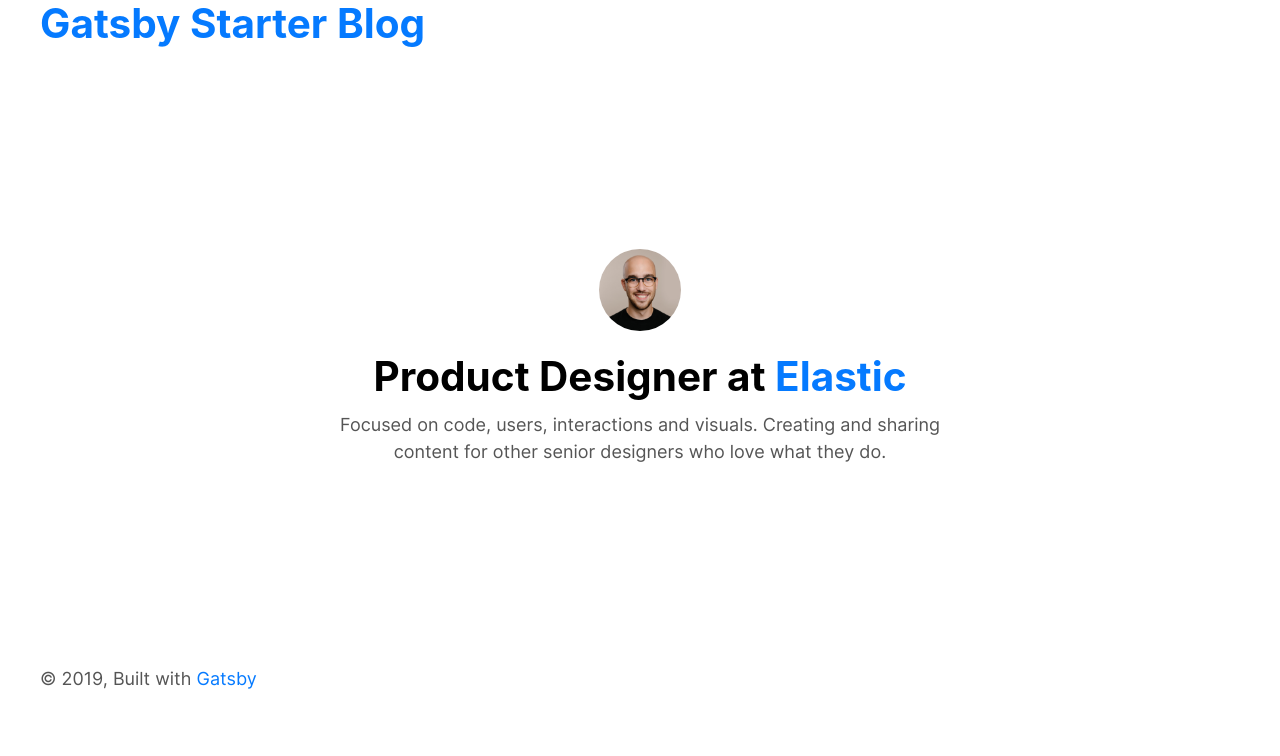
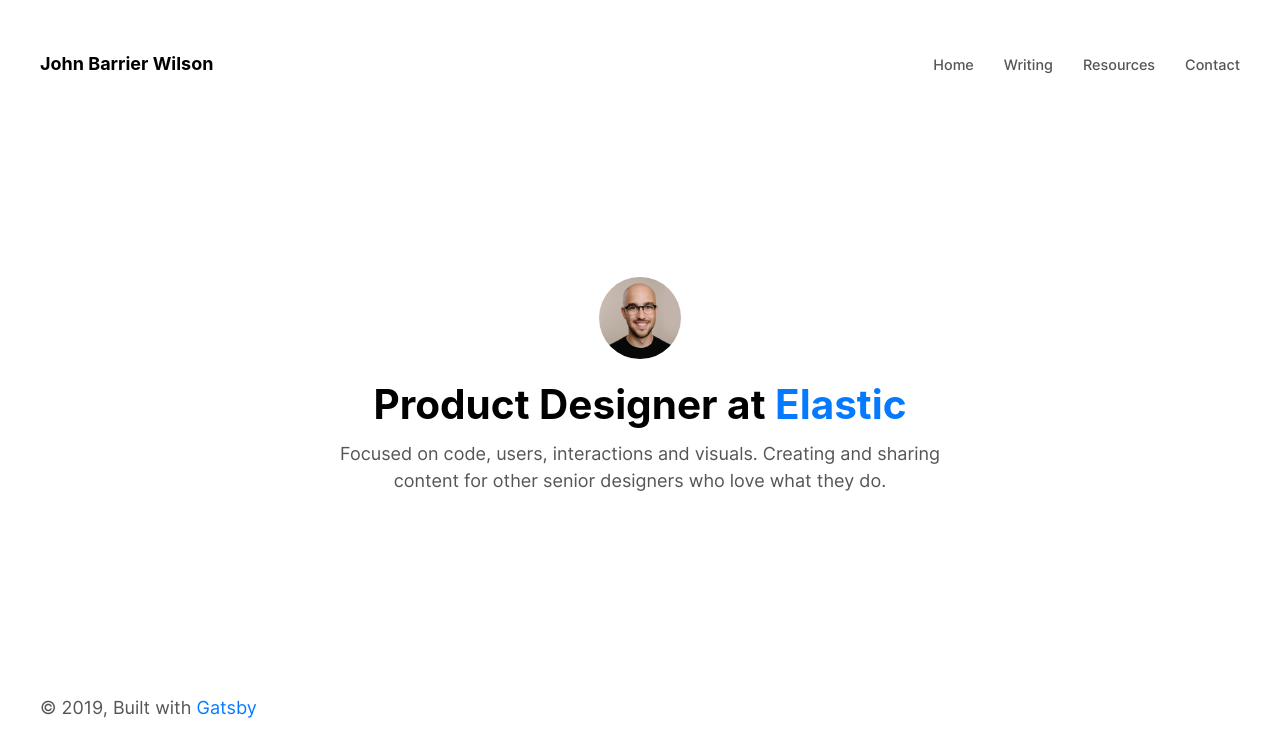
Before and after one commit to johnbarrierwilson/site-2020, a Gatsby site: page / in a window 1280 px wide. Built offline with nearby package versions, Linux system fonts and the light colour scheme; Gatsby itself is replaced by a stand-in of ours; a web font is replaced by a local one.

Commit message:
Add navigation

```diff
--- a/src/components/layout.js
+++ b/src/components/layout.js
@@ -5,15 +5,21 @@ class Layout extends React.Component {
   render() {
     const { location, title, children } = this.props
     const rootPath = `${__PATH_PREFIX__}/`
-    let header
+    let header, navigation
 
     if (location.pathname === rootPath) {
       header = (
-        <h1>
-          <Link to={`/`}>
-            {title}
-          </Link>
-        </h1>
+        <Link to="/" className="logo">
+          John Barrier Wilson
+        </Link>
+      )
+      navigation = (
+        <nav className="navigation">
+          <Link to="/">Home</Link>
+          <Link to="#">Writing</Link>
+          <Link to="#">Resources</Link>
+          <Link to="#">Contact</Link>
+        </nav>
       )
     } else {
       header = (
@@ -21,11 +27,23 @@ class Layout extends React.Component {
           <Link to={`/`}>{title}</Link>
         </h3>
       )
+      navigation = (
+        <nav className="navigation">
+          <Link to="/">Home</Link>
+          <Link to="#">Writing</Link>
+          <Link to="#">Resources</Link>
+          <Link to="#">Contact</Link>
+        </nav>
+      )
     }
+
     return (
       <div className="row">
-        <div className="cell">
-          <header>{header}</header>
+        <div className="cell well">
+          <header className="header">
+            <div>{header}</div>
+            <div>{navigation}</div>
+          </header>
           <main>{children}</main>
           <footer>
             © {new Date().getFullYear()}, Built with
--- a/src/styles/application.scss
+++ b/src/styles/application.scss
@@ -19,6 +19,9 @@
 
 @import "components/avatar";
 @import "components/cell";
+@import "components/header";
+@import "components/logo";
+@import "components/navigation";
 @import "components/row";
 @import "components/well";
 
--- /dev/null
+++ b/src/styles/components/_header.scss
@@ -0,0 +1,20 @@
+// *************************************
+//
+//   Header
+//   -> Logo + navigation container
+//
+// *************************************
+
+.header {
+  display: flex;
+  flex-flow: row nowrap;
+  justify-content: space-between;
+}
+
+// -------------------------------------
+//   Large Comment
+// -------------------------------------
+
+// ----- Standard Comment ----- //
+
+// Small Comment
--- /dev/null
+++ b/src/styles/components/_logo.scss
@@ -0,0 +1,24 @@
+// *************************************
+//
+//   Logo
+//   -> Upper left branding
+//
+// *************************************
+
+.logo {
+  color: $c-black;
+  font-size: 1rem;
+  font-weight: 700;
+  &:hover,
+  &:focus {
+    color: $c-blue;
+  }
+}
+
+// -------------------------------------
+//   Large Comment
+// -------------------------------------
+
+// ----- Standard Comment ----- //
+
+// Small Comment
--- /dev/null
+++ b/src/styles/components/_navigation.scss
@@ -0,0 +1,26 @@
+// *************************************
+//
+//   Navigation
+//   -> Navigation links container
+//
+// *************************************
+
+.navigation {
+  a {
+    color: $c-dark;
+    font-size: 0.8rem;
+    font-weight: 500;
+    margin-left: ($s-space * 1.5);
+    &:hover,
+    &:focus {
+      color: $c-blue;
+    }
+  }
+}
+// -------------------------------------
+//   Large Comment
+// -------------------------------------
+
+// ----- Standard Comment ----- //
+
+// Small Comment
```
